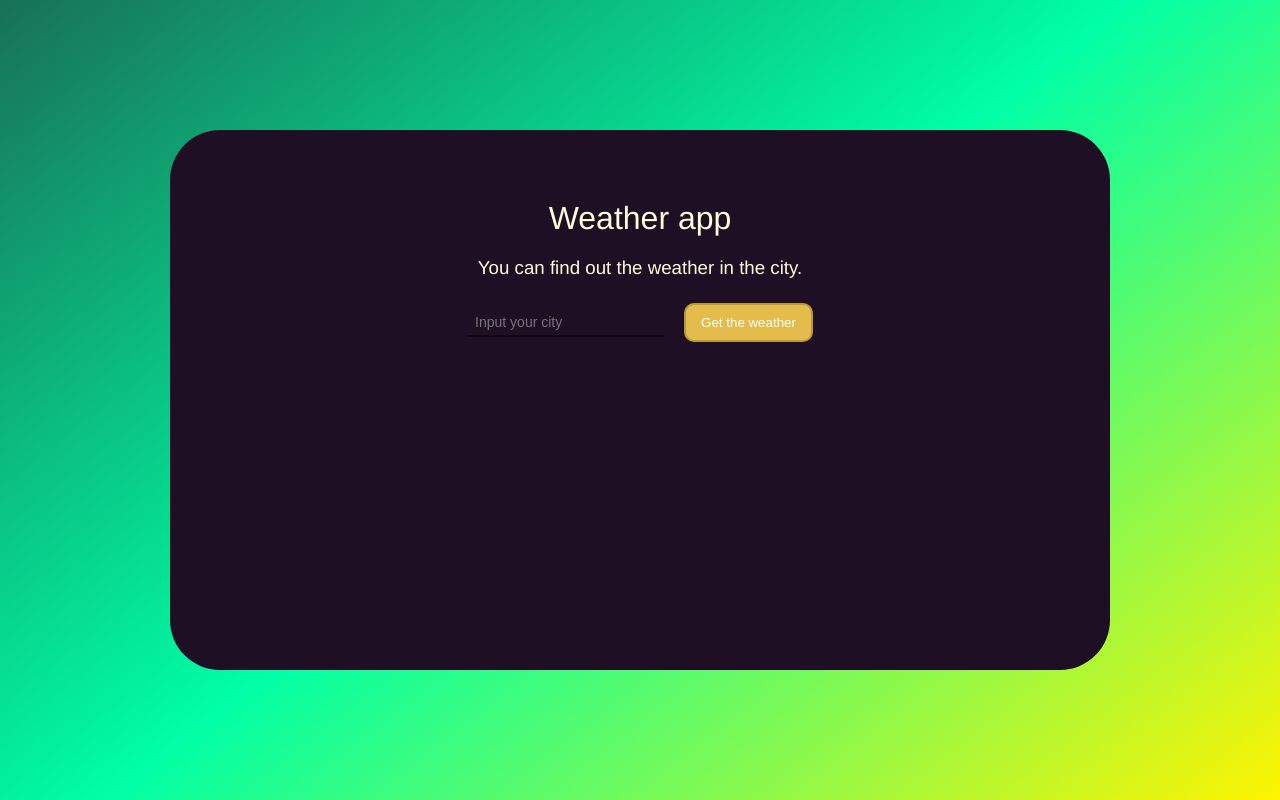
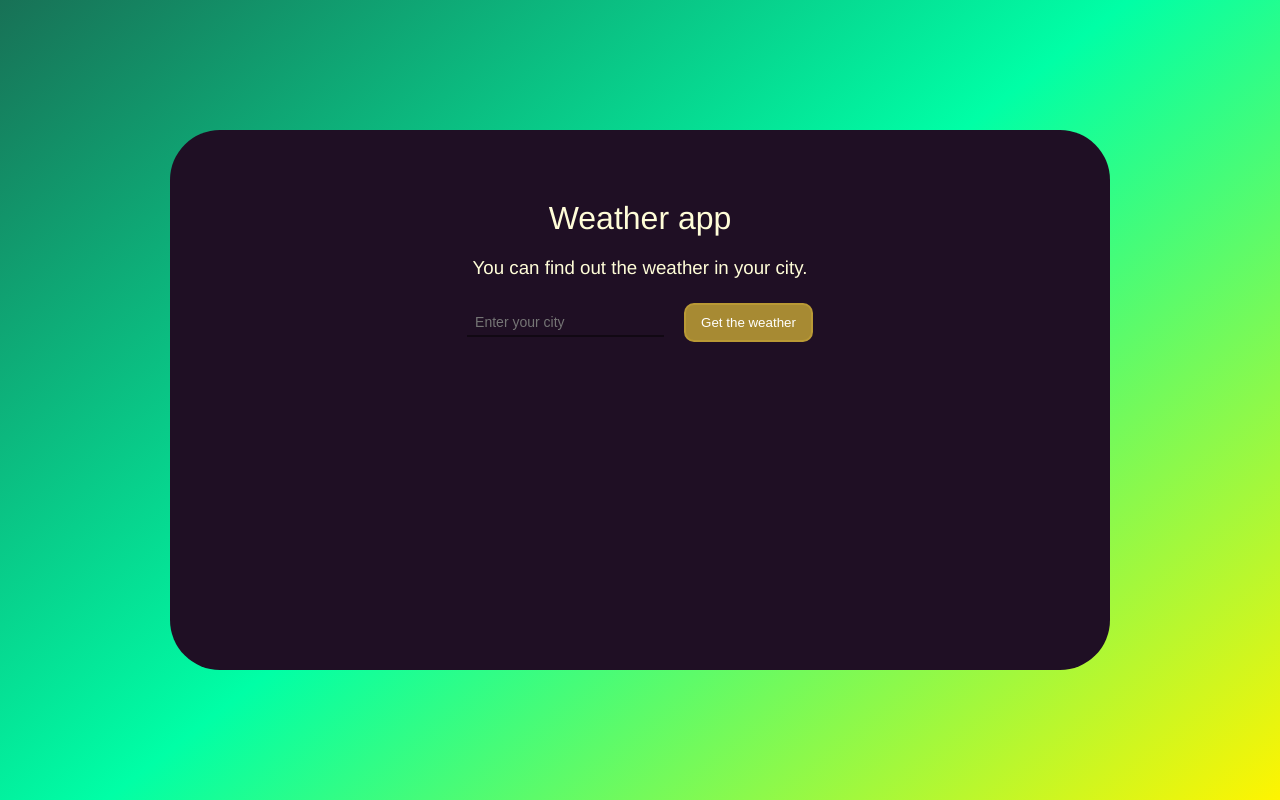
Before and after one commit to Yuskus/VueTestProject, a Vue app: page / in a window 1280 px wide. Built offline with nearby package versions, Linux system fonts and the light colour scheme.

Commit message:
In process... You need to change api!

```diff
--- a/package.json
+++ b/package.json
@@ -9,6 +9,7 @@
     "preview": "vite preview"
   },
   "dependencies": {
+    "axios": "^1.7.9",
     "vue": "^3.5.13"
   },
   "devDependencies": {
--- a/src/App.vue
+++ b/src/App.vue
@@ -1,13 +1,40 @@
 <script>
-
+export default {
+  data() {
+    return {
+      city: "",
+      error: "",
+      info: null
+    };
+  },
+  computed: {
+    cityName() {
+      return "«" + this.city + "»";
+    }
+  },
+  methods: {
+    getWeather() {
+      if (this.city.trim(' ').length < 2) {
+        this.error = "The city name must be more than one character.";
+      }
+      else {
+        this.error = "";
+        axios.get(`https://api.openweathermap.org/data/2.5/weather?q=${this.city}&appid=778185291381d0df5b47a57ad393b20a`).then(x => this.info = x);
+      }
+    }
+  }
+}
 </script>
 
 <template>
   <div class="wrap">
     <h1>Weather app</h1>
-    <h3>You can find out the weather in the city.</h3>
-    <input type="text" placeholder="Input your city" />
-    <button>Get the weather</button>
+    <h3>You can find out the weather in {{ city == "" ? "your city" : cityName }}.</h3>
+    <input type="text" placeholder="Enter your city" v-model="city" />
+    <button v-if="city != ''" @click="getWeather()">Get the weather</button>
+    <button disabled v-else>Get the weather</button>
+    <p class="err">{{ error }}</p>
+    <p v-show="info != null">{{ info }}</p>
   </div>
 </template>
 
@@ -60,7 +87,21 @@
   transition: transform 500ms ease;
 }
 
+.wrap button:disabled {
+  background: #a78a33;
+  cursor: not-allowed;
+}
+
 .wrap button:hover {
   transform: scale(1.1) translateY(-5px);
 }
+
+.wrap p {
+  font-family: Helvetica, Arial, Trebuchet, Tahoma, Verdana;
+}
+
+.wrap > .err {
+  color: red;
+  margin: 15px;
+}
 </style>
```
Also changed, not shown: src/main.js (line endings or trailing spaces), 1 other file (tests, documents, lock files or other folders).
